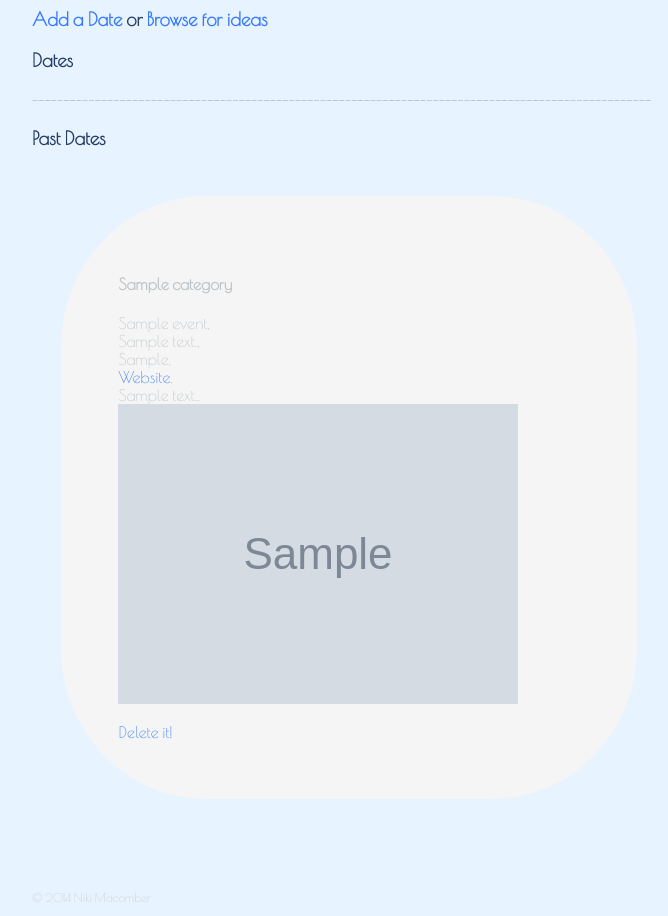
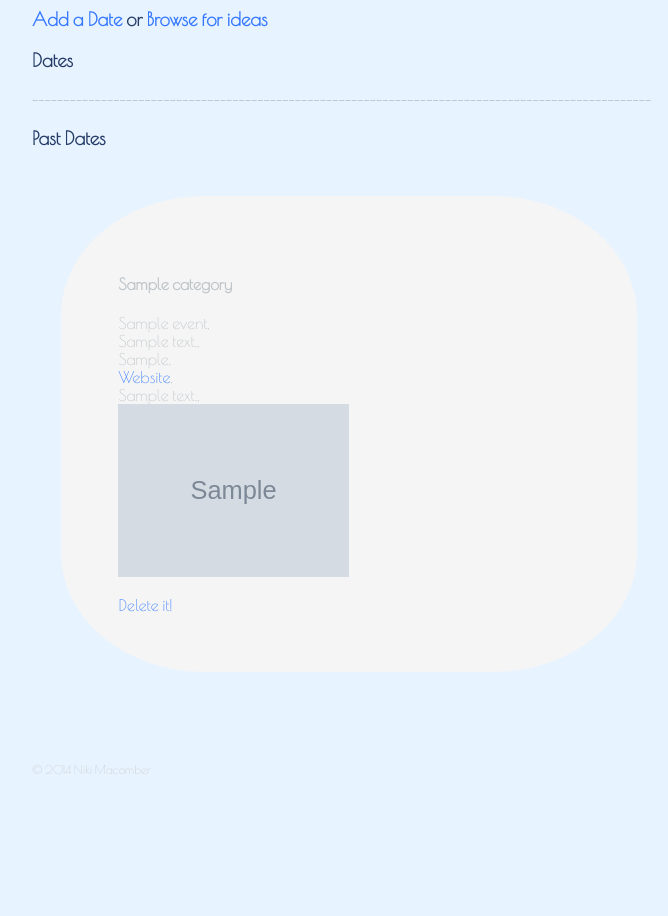
Before and after one commit to nikmac/Date-Jar, a Django app: page /profile/ in a window 1280 px wide. Shown: the part 556-1472 px from the top of the page, without its empty margins (32-700 px from the left). After the commit the page ends 1330 px from the top, so only its background shows below. Run offline with Django 3.2, Linux system fonts and the light colour scheme; a user stored in the database is signed in; tables that the repository leaves empty hold one stand-in row (values such as "Sample post"); grey boxes marked "Sample" are stand-in pictures.

Commit message:
image resize

```diff
--- a/date_jar/static/css/stylesheet.css
+++ b/date_jar/static/css/stylesheet.css
@@ -111,6 +111,11 @@ padding: 5%;
 font-size: 0.75em;
 color: #bdc3c7;
 }
+
+#gallery img {
+    max-width: 50%;
+
+}
 #dates li{
     margin: 2.5%;
     padding: 5%;
```
